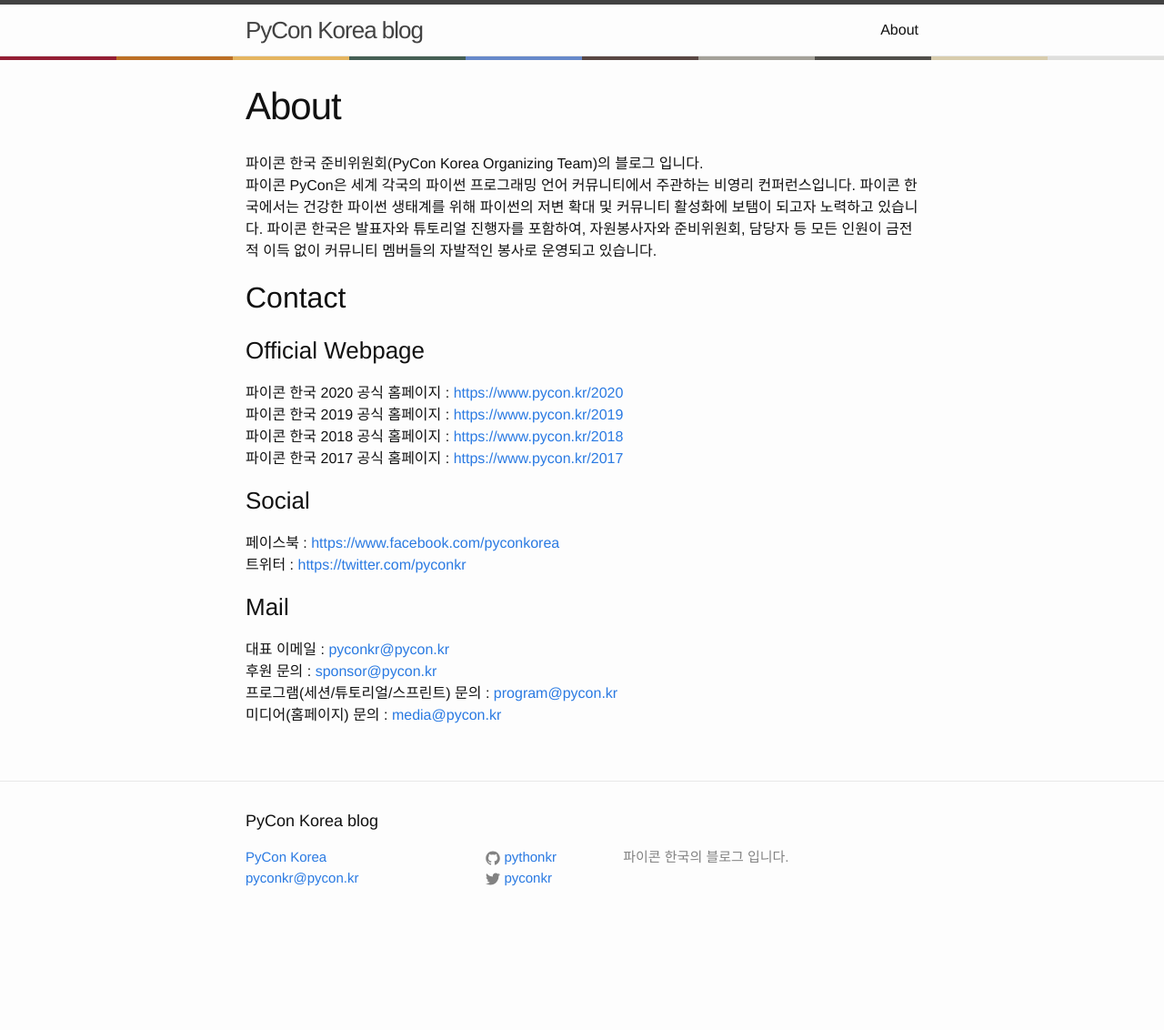
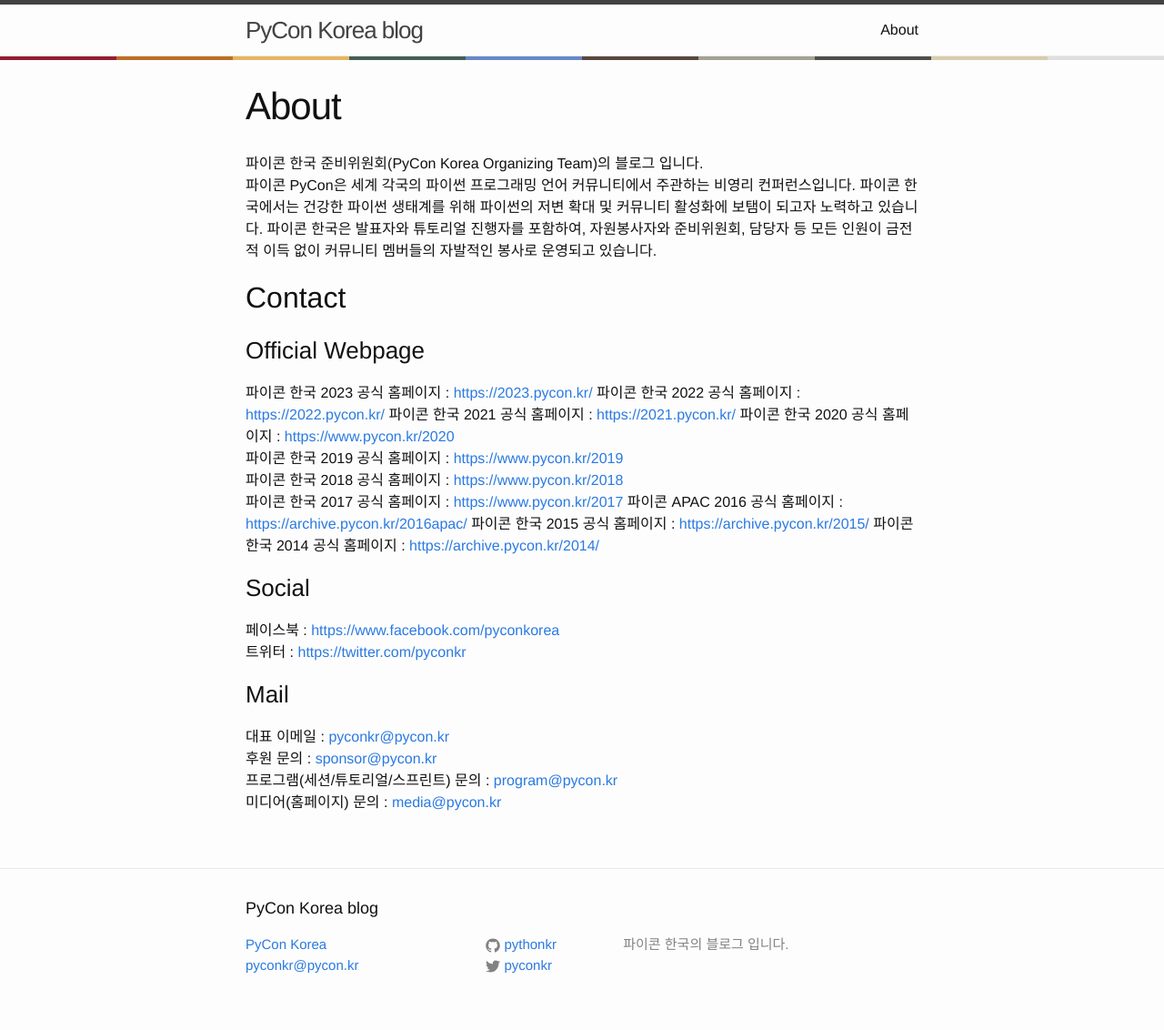
Before and after one commit to pythonkr/blog, a Jekyll site: the page built from about.md, in a window 1280 px wide. Shown: the whole page at 91% size. Built offline with Jekyll 4.4.1, drawn with Linux system fonts in a browser that asks for light colours; before the commit the page ends 1036 px from its top, so only the background shows below that.

Commit message:
update about.md

```diff
--- a/about.md
+++ b/about.md
@@ -11,10 +11,16 @@
 
 ### Official Webpage
 
+파이콘 한국 2023 공식 홈페이지 : <https://2023.pycon.kr/>
+파이콘 한국 2022 공식 홈페이지 : <https://2022.pycon.kr/>
+파이콘 한국 2021 공식 홈페이지 : <https://2021.pycon.kr/>
 파이콘 한국 2020 공식 홈페이지 : <https://www.pycon.kr/2020>
 파이콘 한국 2019 공식 홈페이지 : <https://www.pycon.kr/2019>
 파이콘 한국 2018 공식 홈페이지 : <https://www.pycon.kr/2018>
 파이콘 한국 2017 공식 홈페이지 : <https://www.pycon.kr/2017>
+파이콘 APAC 2016 공식 홈페이지 : <https://archive.pycon.kr/2016apac/>
+파이콘 한국 2015 공식 홈페이지 : <https://archive.pycon.kr/2015/>
+파이콘 한국 2014 공식 홈페이지 : <https://archive.pycon.kr/2014/>
 
 ### Social
 
```
